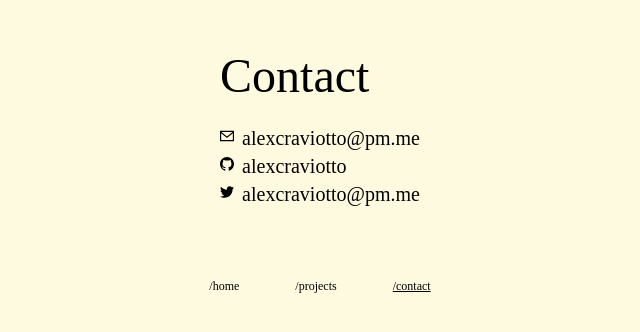
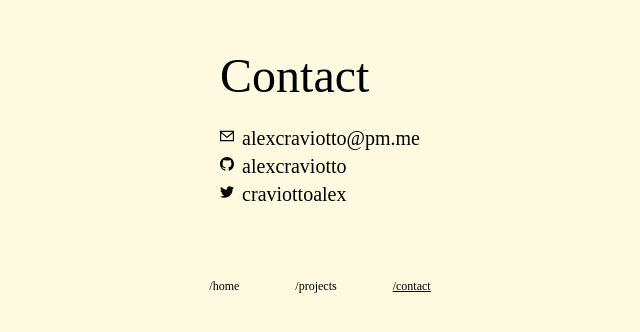
Before and after one commit to alexcraviotto/portfolio, a Next.js app: page /contact in a window 1280 px wide. Shown: the part 250-582 px from the top of the page, without its empty margins (320-960 px from the left). Built offline with nearby package versions, Linux system fonts and the light colour scheme.

Commit message:
Twitter component added

```diff
--- a/components/Twitter.tsx
+++ b/components/Twitter.tsx
@@ -2,7 +2,7 @@ export default function Twitter() {
     return (
         <div className="flex">
             <svg className="mr-2" xmlns="http://www.w3.org/2000/svg" width="14" height="24" viewBox="0 0 24 24"><path d="M24 4.557c-.883.392-1.832.656-2.828.775 1.017-.609 1.798-1.574 2.165-2.724-.951.564-2.005.974-3.127 1.195-.897-.957-2.178-1.555-3.594-1.555-3.179 0-5.515 2.966-4.797 6.045-4.091-.205-7.719-2.165-10.148-5.144-1.29 2.213-.669 5.108 1.523 6.574-.806-.026-1.566-.247-2.229-.616-.054 2.281 1.581 4.415 3.949 4.89-.693.188-1.452.232-2.224.084.626 1.956 2.444 3.379 4.6 3.419-2.07 1.623-4.678 2.348-7.29 2.04 2.179 1.397 4.768 2.212 7.548 2.212 9.142 0 14.307-7.721 13.995-14.646.962-.695 1.797-1.562 2.457-2.549z" /></svg>
-            <a href="mailto:alexcraviotto@pm.me" className='text-xl'>alexcraviotto@pm.me</a>
+            <a href="https://www.twitter.com/craviottoalex" className='text-xl'>craviottoalex</a>
         </div>
     )
 }
```
